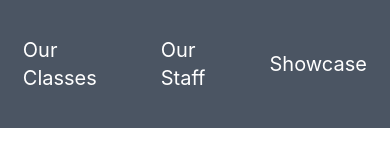
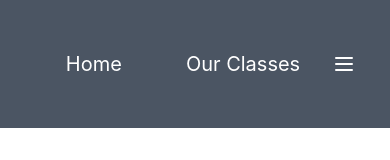
Before and after one commit to shumittaher/Goju, a React (Create React App) app: page / in a window 390 px wide. Shown: the top 160 px of the page. Built offline with nearby package versions, Linux system fonts and the light colour scheme.

Commit message:
toggle button

```diff
--- a/src/components/Header/Header.js
+++ b/src/components/Header/Header.js
@@ -1,9 +1,40 @@
 import React from 'react'
 import { NavLink } from 'react-router-dom';
 import logo from '../../images/goju-fist.png'
+import { useState, useEffect } from 'react';
 
 
 const Header = () => {
+
+    const [menuStyle, setMenuStyle] = useState({ display: "none" })
+    const [menuToggle, setMenuToggle] = useState(false)
+
+
+    useEffect(() => {
+
+        if (menuToggle === true) {
+            setMenuStyle({ display: "block" })
+        } else {
+            setMenuStyle({ display: "none" })
+        }
+
+    }, [menuToggle])
+
+    const handleToggle = () => {
+
+        if (menuToggle === true) {
+            setMenuToggle(false)
+
+        } else {
+
+            setMenuToggle(true)
+
+        }
+
+    }
+
+
+
     return (
         <div >
             <nav className="bg-gray-600 text-white h-32	text-xl	flex items-center  justify-center ">
@@ -11,11 +42,28 @@ const Header = () => {
                     <img className="h-32" src={logo} alt="" />
                 </div>
                 <div className="text-white h-32	text-xl	inline-flex justify-center items-center ">
-                    <NavLink className="m-8	hover:text-green-400" to="/home">Home</NavLink>
-                    <NavLink className="m-8 hover:text-green-400	" to="/classes">Our Classes</NavLink>
-                    <NavLink className="m-8 hover:text-green-400" to="/staff">Our Staff</NavLink>
-                    <NavLink className="m-8 hover:text-green-400	" to="/showcase">Showcase</NavLink>
-                    <NavLink className="m-8 hover:text-green-400" to="/about">About Us</NavLink>
+
+                    <NavLink className="m-8	hover:text-green-400 hover:bg-gray-800" to="/home">Home</NavLink>
+                    <NavLink className="m-8 hover:text-green-400 hover:bg-gray-800	" to="/classes">Our Classes</NavLink>
+                    <div className="hidden md:contents">
+                        <NavLink className="m-8 hover:text-green-400 hover:bg-gray-800" to="/staff">Our Staff</NavLink>
+                        <NavLink className="m-8 hover:text-green-400 hover:bg-gray-800	" to="/showcase">Showcase</NavLink>
+                        <NavLink className="m-8 hover:text-green-400 hover:bg-gray-800" to="/about">About Us</NavLink>
+                    </div>
+
+                    <button className="md:hidden" onClick={handleToggle}>
+                        <svg xmlns="http://www.w3.org/2000/svg" className="h-6 w-6" fill="none" viewBox="0 0 24 24" stroke="currentColor">
+                            <path strokeLinecap="round" strokeLinejoin="round" strokeWidth="2" d="M4 6h16M4 12h16M4 18h16" />
+                        </svg>
+
+                        <div className="text-green-400 bg-white absolute right-5 z-10" style={menuStyle}>
+                            <NavLink className="m-8 block hover:text-green-400 hover:bg-gray-800" to="/staff">Our Staff</NavLink>
+                            <NavLink className="m-8 block hover:text-green-400 hover:bg-gray-800" to="/showcase">Showcase</NavLink>
+                            <NavLink className="m-8 block hover:text-green-400 hover:bg-gray-800" to="/about">About Us</NavLink>
+                        </div>
+
+                    </button>
+
                 </div>
             </nav>
         </div>
--- a/src/components/Home/Home.js
+++ b/src/components/Home/Home.js
@@ -8,7 +8,6 @@ import Course from './../Course/Course';
 
 const Home = (props) => {
   const listCourses = props.listCourses
-  console.log('from Home, Listcourses ', listCourses)
 
   return (
     <div>
```
